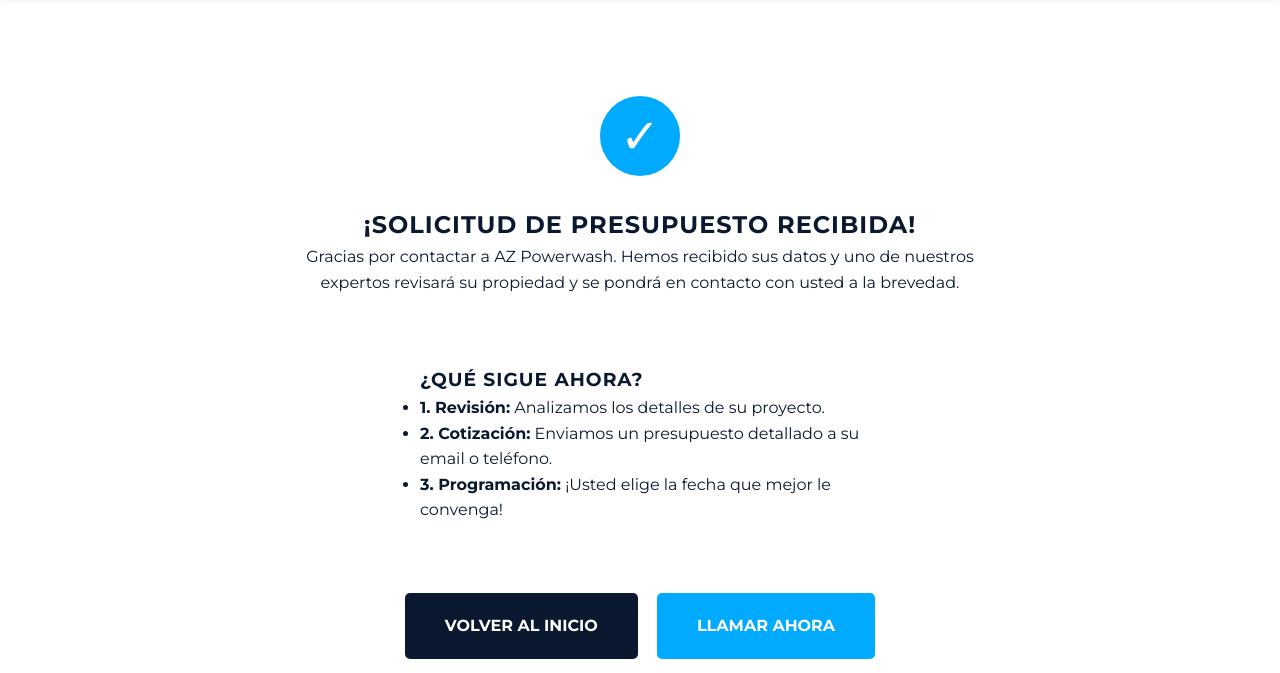
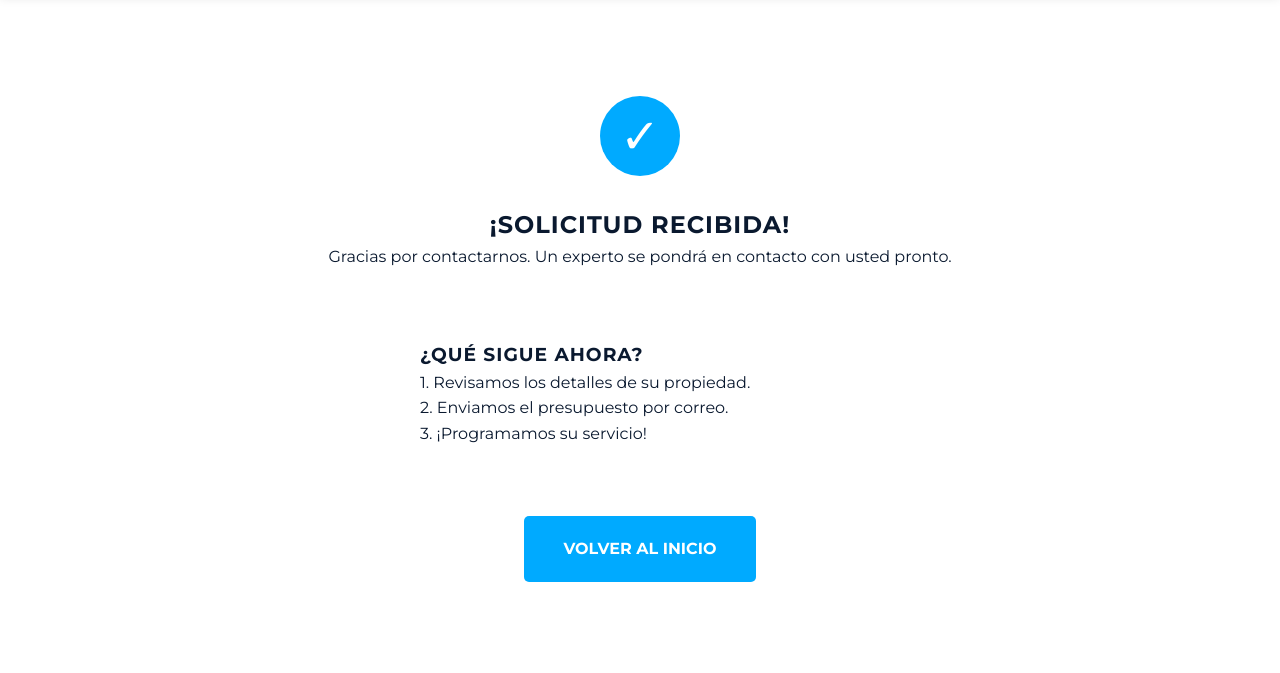
Before and after one commit to PocketSod/az-powerwash-site, a plain HTML site: page es/gracias.html in a window 1280 px wide. Shown: the part 127-800 px from the top of the page. Drawn offline with Linux system fonts and the light colour scheme.

Commit message:
Update gracias.html

```diff
--- a/es/gracias.html
+++ b/es/gracias.html
@@ -5,39 +5,28 @@
   <meta name="viewport" content="width=device-width, initial-scale=1.0">
   <title>Gracias | AZ PowerWash</title>
   <link href="https://fonts.googleapis.com/css2?family=Montserrat:wght@400;700&display=swap" rel="stylesheet">
-  <link rel="stylesheet" href="../assets/style.css">
+  <link rel="stylesheet" href="/assets/style.css">
 </head>
 <body class="thank-you-page">
 
 <nav class="navbar">
   <div class="logo-container">
-    <img src="../assets/images/AZ-Logo-V2.png" alt="AZ Powerwash Logo" class="main-logo">
+    <img src="/assets/images/AZ-Logo-V2.png" alt="AZ Powerwash Logo" class="main-logo">
   </div>
 </nav>
 
-<section class="thank-you-hero">
-  <div class="hero-content">
-    <div class="success-icon">✓</div>
-    <h1>¡Solicitud de Presupuesto Recibida!</h1>
-    <p>Gracias por contactar a AZ Powerwash. Hemos recibido sus datos y uno de nuestros expertos revisará su propiedad y se pondrá en contacto con usted a la brevedad.</p>
+<section class="thank-you-content">
+  <div class="success-icon">✓</div>
+  <h1>¡Solicitud Recibida!</h1>
+  <p>Gracias por contactarnos. Un experto se pondrá en contacto con usted pronto.</p>
 
-    <div class="next-steps">
-      <h3>¿Qué sigue ahora?</h3>
-      <ul>
-        <li><strong>1. Revisión:</strong> Analizamos los detalles de su proyecto.</li>
-        <li><strong>2. Cotización:</strong> Enviamos un presupuesto detallado a su email o teléfono.</li>
-        <li><strong>3. Programación:</strong> ¡Usted elige la fecha que mejor le convenga!</li>
-      </ul>
-    </div>
+  <div class="next-steps">
+    <h3>¿Qué sigue ahora?</h3>
+    <p>1. Revisamos los detalles de su propiedad.<br>2. Enviamos el presupuesto por correo.<br>3. ¡Programamos su servicio!</p>
+  </div>
 
-    <a href="/es/" class="cta secondary">Volver al Inicio</a>
-    <a href="tel:13179038066" class="cta">Llamar Ahora</a>
-  </div>
+  <a href="/es/index.html" class="cta">Volver al Inicio</a>
 </section>
-
-<footer style="padding: 40px; text-align: center; color: var(--dark-navy);">
-    &copy; 2026 AZ Powerwash | Noblesville, IN
-</footer>
 
 </body>
 </html>
```
